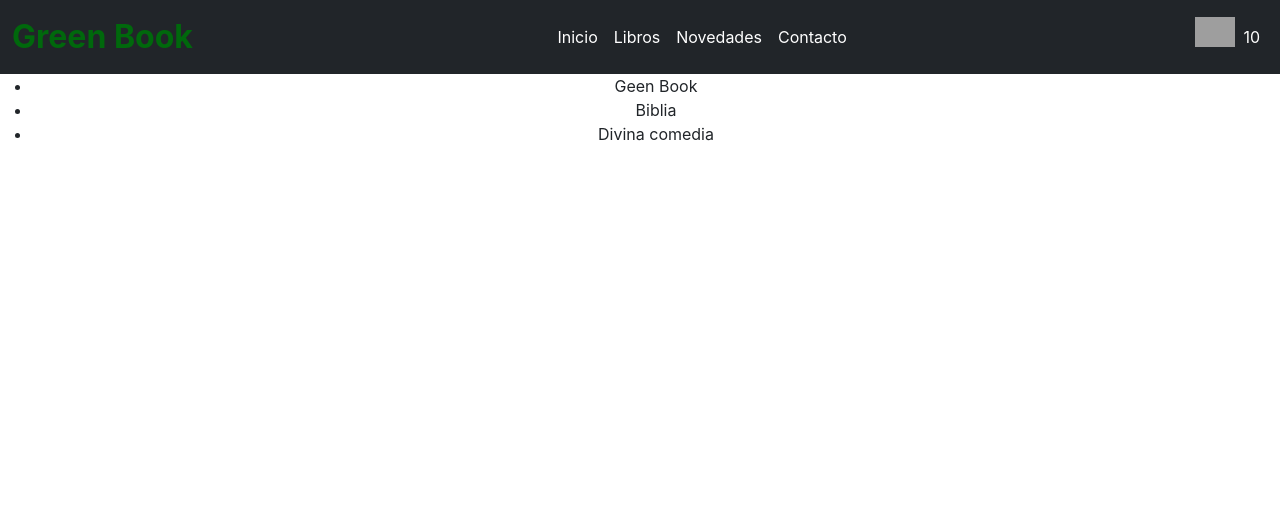
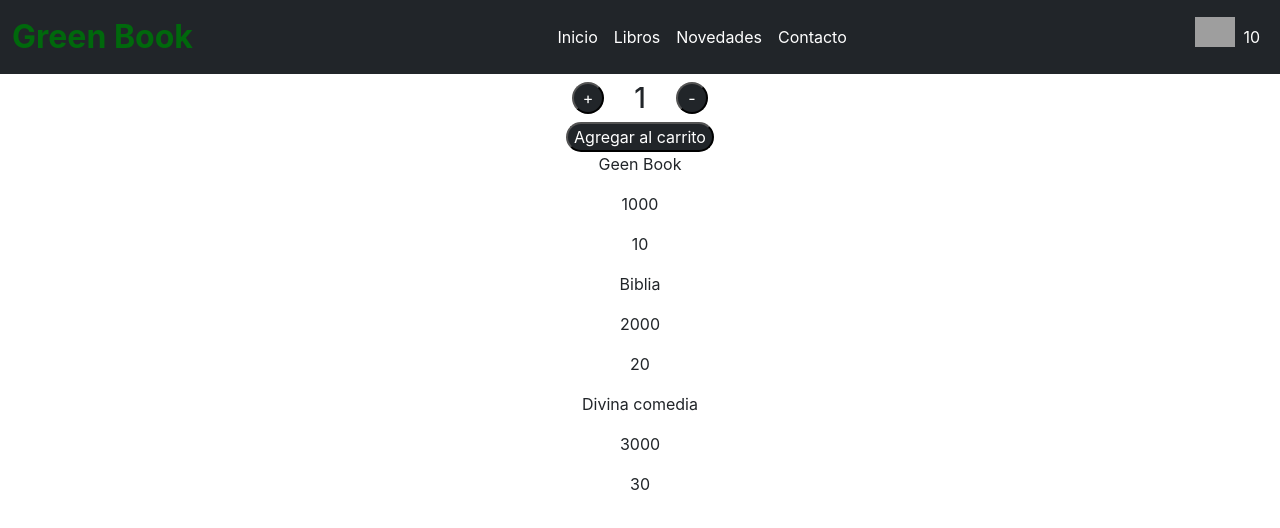
Before and after one commit to LuisMFG1992/GeenBook_E-Commerce, a React (Create React App) app: page / in a window 1280 px wide. Shown: the top 528 px of the page. Built offline with nearby package versions, Linux system fonts and the light colour scheme; grey boxes are pictures that could not be loaded.

Commit message:
TERMINANDO LOGICA - FALTA CSS CARDS

```diff
--- a/src/App.js
+++ b/src/App.js
@@ -1,56 +1,14 @@
 import './App.css';
-import { useEffect, useState } from 'react';
-// import ItemCount from './components/ItemCount/ItemCount';
 import NavBar from './components/NavBar/NavBar';
-import getItems from './components/Item/Item';
 import ItemListContainer from './components/ItemListContainer/ItemListContainer';
-
-// function getItems() {
-//     return (new Promise ((resolve, reject) => {
-//                 const productos = [
-//                         {id: 1, nombre: "Geen Book", precio: 1000, stock:10},
-//                         {id: 2, nombre: "Biblia", precio: 2000, stock:20},
-//                         {id: 3, nombre: "Divina comedia", precio: 3000, stock:30},
-//                 ]
-
-//                 setTimeout(() => {resolve(productos)}, 2000)
-
-//             }
-//         )
-//     )
-// }
-
-const ItemList2 = ({items}) => {
-    return (
-        <div>
-          <ul>
-            { items.map( i => <li key={i.id}>{i.nombre}</li> ) }
-          </ul>
-        </div>
-    )
-}
 
 
 const App = () => {
 
-  const [listProduct, setListProduct] = useState([])
-
-  useEffect(() => {
-    const list = getItems()
-
-    list.then(response => {
-
-      setListProduct(response)
-
-    })
-  }, [])
-
-
   return (
     <div className="App">
       <NavBar />
-      {/* <ItemListContainer greeting="Stock = 10"/> */}
-      <ItemList2 items={listProduct} />
+      <ItemListContainer />
     </div>
   );
 }
--- a/src/components/Item/Item.js
+++ b/src/components/Item/Item.js
@@ -1,19 +1,14 @@
 import "./Item.css"
-import { useEffect } from "react"
 
-function getItems() {
-    return (new Promise ((resolve, reject) => {
-                const productos = [
-                        {id: 1, nombre: "Geen Book", precio: 1000, stock:10},
-                        {id: 2, nombre: "Biblia", precio: 2000, stock:20},
-                        {id: 3, nombre: "Divina comedia", precio: 3000, stock:30},
-                ]
+const Item = ({id, name, price, stock}) => {
 
-                setTimeout(() => {resolve(productos)}, 2000)
-
-            }
-        )
+    return (
+        <di>
+            <p>{name}</p>
+            <p>{price}</p>
+            <p>{stock}</p>
+        </di>
     )
 }
 
-export default getItems
+export default Item
--- a/src/components/ItemList/ItemList.js
+++ b/src/components/ItemList/ItemList.js
@@ -1,14 +1,12 @@
-// import "./ItemList.css"
-// import Item from "../Item/Item"
+import "./ItemList.css"
+import Item from "../Item/Item"
 
-// const ItemList = ({items}) => {
-//     return (
-//         <div>
-//           <ul>
-//             { items.map( i => <li key={i.id}>{i.nombre}</li> ) }
-//           </ul>
-//         </div>
-//     )
-// }
+const ItemList = ({items}) => {
+    return (
+        <div>
+            { items.map( i => <Item key={i.id} name={i.name} price={i.price} stock={i.stock} /> ) }
+        </div>
+    )
+}
 
-// export default ItemList
+export default ItemList
--- a/src/components/ItemListContainer/ItemListContainer.js
+++ b/src/components/ItemListContainer/ItemListContainer.js
@@ -1,26 +1,44 @@
-// import "./ItemListContainer.css"
-// import ItemCount from "../ItemCount/ItemCount"
-// import { useEffect } from "react"
-// // import ItemList from "../ItemList/ItemList"
+import "./ItemListContainer.css"
+import { useState, useEffect } from "react"
+import ItemCount from "../ItemCount/ItemCount"
+import ItemList from "../ItemList/ItemList"
 
-// const ItemListContainer = ({greeting}) => {
+function getItems() {
+    return (new Promise ((resolve, reject) => {
+                const products = [
+                        {id: 1, name: "Geen Book", price: 1000, stock:10},
+                        {id: 2, name: "Biblia", price: 2000, stock:20},
+                        {id: 3, name: "Divina comedia", price: 3000, stock:30},
+                ]
 
-//     useEffect(() => {
-//         const list = Item()
+                setTimeout(() => {resolve(products)}, 2000)
 
-//         list.then((respuesta) => {
-//             console.log(respuesta)
-//         })
+            }
+        )
+    )
+}
 
-//     }, [])
 
-//     return (
-//         <>
-//             <ItemCount stock={10} inicial={1} onAdd="Cantidad de productos agregados al carrito:"/>
 
-//             <ItemList item={""}/>
-//         </>
-//     )
-// }
+const ItemListContainer = ({greeting}) => {
 
-// export default ItemListContainer
+    const [productList, setProductsList] = useState([])
+
+    useEffect(() => {
+        const list = getItems()
+            list.then((response) => {
+            setProductsList(response)
+        })
+
+    }, [])
+
+    return (
+        <>
+            <ItemCount stock={10} inicial={1} onAdd="Cantidad de productos agregados al carrito:"/>
+
+            <ItemList items={productList}/>
+        </>
+    )
+}
+
+export default ItemListContainer
```
